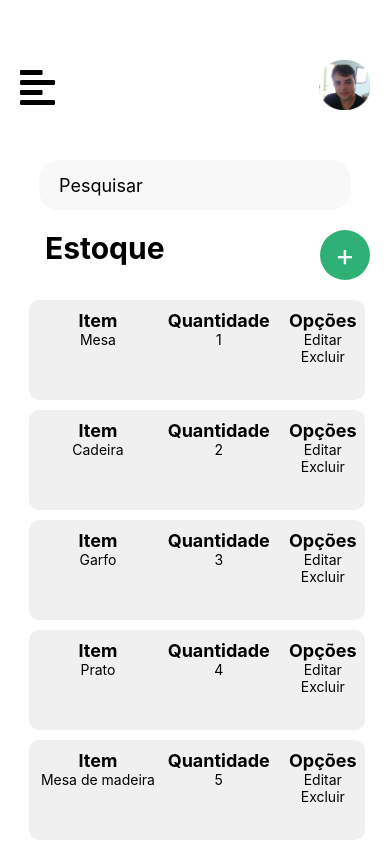
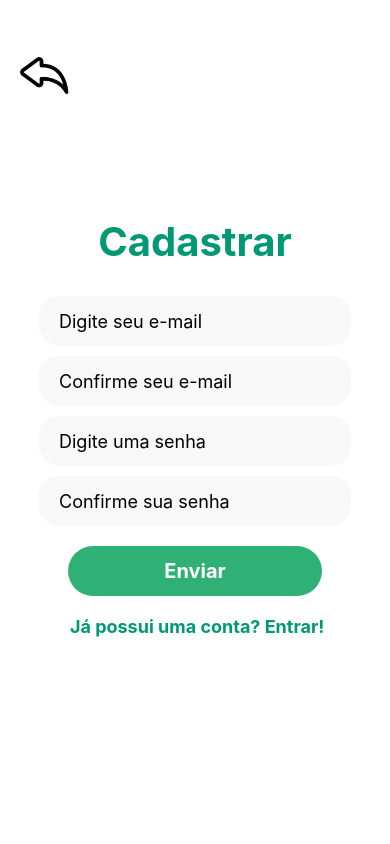
Before and after one commit to Projeto-Final-ADS/locacoes-app-front-end, a React Native app: screen /signup in a window 390 px wide. Shown: the top 844 px of the page. Built offline with nearby package versions, Linux system fonts and the light colour scheme.

Commit message:
Rotas adicionadas. onPress para handlers adicionado nos botões. Paginas refatoradas.

```diff
--- a/App.tsx
+++ b/App.tsx
@@ -1,12 +1,7 @@
-import { ForgotPasswordPage } from './src/pages/ForgotPasswordPage';
-import { LoginPage } from './src/pages/LoginPage';
-import { SignUpPage } from './src/pages/SignUpPage';
-import { InventoryPage } from './src/pages/InventoryPage';
-import { KeyboardAvoidingView, ScrollView } from 'react-native';
-import React from 'react';
+import { Routes } from "./src/routes";
 
 export default function App(): JSX.Element {
   return (
-    <InventoryPage/>
+    <Routes/>
   );
 }
--- a/package.json
+++ b/package.json
@@ -9,11 +9,15 @@
     "web": "expo start --web"
   },
   "dependencies": {
+    "@react-navigation/native": "^6.0.13",
+    "@react-navigation/native-stack": "^6.9.0",
     "expo": "~46.0.9",
     "expo-status-bar": "~1.4.0",
     "react": "18.0.0",
     "react-dom": "^18.0.0",
     "react-native": "0.69.5",
+    "react-native-safe-area-context": "4.3.1",
+    "react-native-screens": "~3.15.0",
     "react-native-web": "~0.18.7"
   },
   "devDependencies": {
--- a/src/components/customComponents/CustomButton.tsx
+++ b/src/components/customComponents/CustomButton.tsx
@@ -3,11 +3,16 @@ import {StyleSheet, Text, TouchableOpacity } from "react-native";
 
 interface props {
     titleButton: string;
+    onPress?: any;
 }
 
 export function CustomButton( { ...props } : props) {
     return (
-        <TouchableOpacity activeOpacity={0.7} style={styles.customButton}>
+        <TouchableOpacity
+            activeOpacity={0.7}
+            style={styles.customButton}
+            onPress={props.onPress}
+        >
             <Text style={styles.title}>{props.titleButton}</Text>
         </TouchableOpacity>
     );
--- a/src/components/customComponents/CustomInputText.tsx
+++ b/src/components/customComponents/CustomInputText.tsx
@@ -3,13 +3,19 @@ import { TextInput, StyleSheet } from "react-native";
 
 interface props {
     placeholder: string;
+    textContentType: any;
+    secureText?: any;
 }
 
 export function CustomInputText( { ...props } : props) {
-    return  <TextInput
-                style={styles.customInputText}
-                placeholder={props.placeholder}
-            />;
+    return (
+        <TextInput
+            style={styles.customInputText}
+            placeholder={props.placeholder}
+            textContentType={props.textContentType}
+            secureTextEntry={props.secureText}
+        />
+    );
 }
 
 const styles = StyleSheet.create({
--- a/src/components/customComponents/CustomTextPressable.tsx
+++ b/src/components/customComponents/CustomTextPressable.tsx
@@ -2,12 +2,15 @@ import { TouchableOpacity, Text, StyleSheet } from "react-native";
 
 interface props {
     text: string;
-    style?: StyleSheet
+    onPress?: any;
 }
 
 export function CustomTextPressable( {...props} : props) {
     return (
-        <TouchableOpacity activeOpacity={0.7}>
+        <TouchableOpacity
+            activeOpacity={0.7}
+            onPress={props.onPress}
+        >
             <Text style={styles.text}>{props.text}</Text>
         </TouchableOpacity>
     );
--- a/src/pages/ForgotPasswordPage.tsx
+++ b/src/pages/ForgotPasswordPage.tsx
@@ -19,25 +19,41 @@ const forgotPassImage = require("../../resources/images/esqueci-senha.png");
 
 export function ForgotPasswordPage() {
   return (
-    <ScrollView>
+    <ScrollView style={styles.page}>
       <KeyboardAvoidingView behavior="position" enabled>
         <View>
           {/** Button -> Return page */}
           <Pressable>
-            <Image source={iconReturnButton} style={styles.iconReturnButton} />
+            <Image
+              source={iconReturnButton}
+              style={styles.iconReturnButton}
+            />
           </Pressable>
 
           {/** Body page */}
           <View style={styles.container}>
-            <Image source={forgotPassImage} style={styles.forgotPassImage} />
+            <Image
+              source={forgotPassImage}
+              style={styles.forgotPassImage}
+            />
 
-            <Text style={styles.title}>Enviar e-mail de recuperação</Text>
+            <Text style={styles.title}>
+              Enviar e-mail de recuperação
+            </Text>
 
-            <CustomInputText placeholder="Digite seu e-mail" />
+            <CustomInputText
+              placeholder="Digite seu e-mail"
+              textContentType='emailAddress'
+            />
 
-            <CustomButton titleButton="Enviar" />
+            <CustomButton
+              titleButton="Enviar"
+            />
 
-            <CustomTextPressable text=" Não tem uma conta? Clique aqui!" />
+            <CustomTextPressable
+              text=" Não tem uma conta? Clique aqui!"
+            />
+
           </View>
         </View>
       </KeyboardAvoidingView>
@@ -46,6 +62,9 @@ export function ForgotPasswordPage() {
 }
 
 const styles = StyleSheet.create({
+  page: {
+    backgroundColor: '#FFF'
+  },
   container: {
     alignItems: "center",
   },
--- a/src/pages/InventoryPage.tsx
+++ b/src/pages/InventoryPage.tsx
@@ -23,11 +23,14 @@ const data = [
 
 export function InventoryPage() {
     return (
-        <>
+        <View style={styles.page}>
             <Navbar/>
             {/*Input para pesquisa de item no estoque*/}
             <View style={styles.inputSearch}>
-                <CustomInputText placeholder="Pesquisar"/>
+                <CustomInputText
+                    placeholder="Pesquisar"
+                    textContentType='text'
+                />
             </View>
             <View style={styles.inventoryBar}>
                 {/*Texto de estoque*/}
@@ -51,11 +54,14 @@ export function InventoryPage() {
                         )}
                 />
             </View>
-        </>
+        </View>
     );
 }
 
 const styles = StyleSheet.create({
+    page: {
+        backgroundColor: '#FFF'
+      },
     container: {
         alignItems: 'center',
         marginTop: 20
--- a/src/pages/LoginPage.tsx
+++ b/src/pages/LoginPage.tsx
@@ -1,6 +1,6 @@
 import React from "react";
 import { View, Text, Image, StyleSheet, KeyboardAvoidingView, ScrollView } from "react-native";
-
+import { useNavigation } from '@react-navigation/native'
 import { CustomInputText } from "../components/customComponents/CustomInputText";
 import { CustomButton } from "../components/customComponents/CustomButton";
 import { CustomTextPressable } from "../components/customComponents/CustomTextPressable";
@@ -8,8 +8,26 @@ import { CustomTextPressable } from "../components/customComponents/CustomTextPr
 const imagePeopleLooking = require("../../resources/images/people-looking-phone.png");
 
 export function LoginPage() {
+
+  const navigation = useNavigation();
+
+  function handleInventory() {
+    //direcionar para outra pagina
+    navigation.navigate('inventory');
+  }
+
+  function handleSignUp() {
+    //direcionar para outra pagina
+    navigation.navigate('signup');
+  }
+
+  function handleForgotPassword() {
+    //direcionar para outra pagina
+    navigation.navigate('forgotpassword');
+  }
+
   return (
-    <ScrollView>
+    <ScrollView style={styles.page}>
       <KeyboardAvoidingView behavior="position" enabled>
         <View>
           {/** View Logo */}
@@ -33,10 +51,27 @@ export function LoginPage() {
                 marginBottom: 20,
               }}
             />
-            <CustomInputText placeholder="Digite seu e-mail" />
-            <CustomInputText placeholder="Digite sua senha" />
-            <CustomButton titleButton="Entrar" />
-            <CustomTextPressable text="Esqueci minha senha." />
+            <CustomInputText
+              placeholder="Digite seu e-mail"
+              textContentType='emailAddress'
+            />
+
+            <CustomInputText
+              placeholder="Digite sua senha"
+              textContentType='password'
+              secureText={true}
+            />
+
+            <CustomButton
+              titleButton="Entrar"
+              onPress={handleInventory}
+            />
+            <CustomTextPressable text="Esqueci minha senha." onPress={handleForgotPassword}/>
+
+            <View style={styles.textRegister}>
+              <CustomTextPressable text="Não tem uma conta? Registre-se!" onPress={handleSignUp}/>
+            </View>
+
           </View>
         </View>
       </KeyboardAvoidingView>
@@ -45,6 +80,9 @@ export function LoginPage() {
 }
 
 const styles = StyleSheet.create({
+  page: {
+    backgroundColor: '#FFF'
+  },
   logo: {
     alignItems: "center",
     justifyContent: "center",
@@ -63,4 +101,7 @@ const styles = StyleSheet.create({
     height: "80%",
     alignItems: "center",
   },
+  textRegister: {
+    marginTop: 20
+  }
 });
--- a/src/pages/SignUpPage.tsx
+++ b/src/pages/SignUpPage.tsx
@@ -18,9 +18,10 @@ const iconReturnButton = require("../../resources/icons/retornar-icon.png");
 
 export function SignUpPage() {
   return (
-    <ScrollView>
+    <ScrollView style={styles.page}>
       <KeyboardAvoidingView behavior="position" enabled>
         <View>
+
           {/** Button -> Return page */}
           <View>
             <Pressable>
@@ -32,14 +33,36 @@ export function SignUpPage() {
           <View style={styles.container}>
             <Text style={styles.title}>Cadastrar</Text>
 
-            <CustomInputText placeholder="Digite seu e-mail" />
-            <CustomInputText placeholder="Confirme seu e-mail" />
-            <CustomInputText placeholder="Digite uma senha" />
-            <CustomInputText placeholder="Confirme sua senha" />
+            <CustomInputText
+              placeholder="Digite seu e-mail"
+              textContentType='emailAddress'
+            />
 
-            <CustomButton titleButton="Enviar" />
+            <CustomInputText
+              placeholder="Confirme seu e-mail"
+              textContentType='emailAddress'
+            />
 
-            <CustomTextPressable text=" Já possui uma conta? Entrar!" />
+            <CustomInputText
+              placeholder="Digite uma senha"
+              textContentType='password'
+              secureText={true}
+            />
+
+            <CustomInputText
+              placeholder="Confirme sua senha"
+              textContentType='newPassword'
+              secureText={true}
+            />
+
+            <CustomButton
+              titleButton="Enviar"
+            />
+
+            <CustomTextPressable
+              text=" Já possui uma conta? Entrar!"
+            />
+
           </View>
         </View>
       </KeyboardAvoidingView>
@@ -48,6 +71,9 @@ export function SignUpPage() {
 }
 
 const styles = StyleSheet.create({
+  page: {
+    backgroundColor: '#FFF'
+  },
   container: {
     alignItems: "center",
     marginTop: "30%",
--- /dev/null
+++ b/src/routes/app.routes.tsx
@@ -0,0 +1,36 @@
+import { createNativeStackNavigator } from '@react-navigation/native-stack';
+
+import { ForgotPasswordPage } from '../pages/ForgotPasswordPage';
+import { InventoryPage } from '../pages/InventoryPage';
+import { LoginPage } from '../pages/LoginPage';
+import { SignUpPage } from '../pages/SignUpPage';
+
+const { Navigator, Screen } = createNativeStackNavigator();
+
+export function AppRoutes() {
+    return (
+        <Navigator
+            initialRouteName='login'
+            screenOptions={{
+                headerShown: false
+            }}
+        >
+            <Screen
+                name="login"
+                component={LoginPage}
+            />
+            <Screen
+                name="signup"
+                component={SignUpPage}
+            />
+            <Screen
+                name="forgotpassword"
+                component={ForgotPasswordPage}
+            />
+            <Screen
+                name="inventory"
+                component={InventoryPage}
+            />
+        </Navigator>
+    );
+}
--- /dev/null
+++ b/src/routes/index.tsx
@@ -0,0 +1,10 @@
+import { NavigationContainer } from '@react-navigation/native';
+import { AppRoutes } from './app.routes';
+
+export function Routes() {
+    return (
+        <NavigationContainer>
+            <AppRoutes/>
+        </NavigationContainer>
+    );
+}
```
Also changed, not shown: src/@types/navigation.d.ts (added, +10 -0 lines), 1 other file (tests, documents, lock files or other folders).
